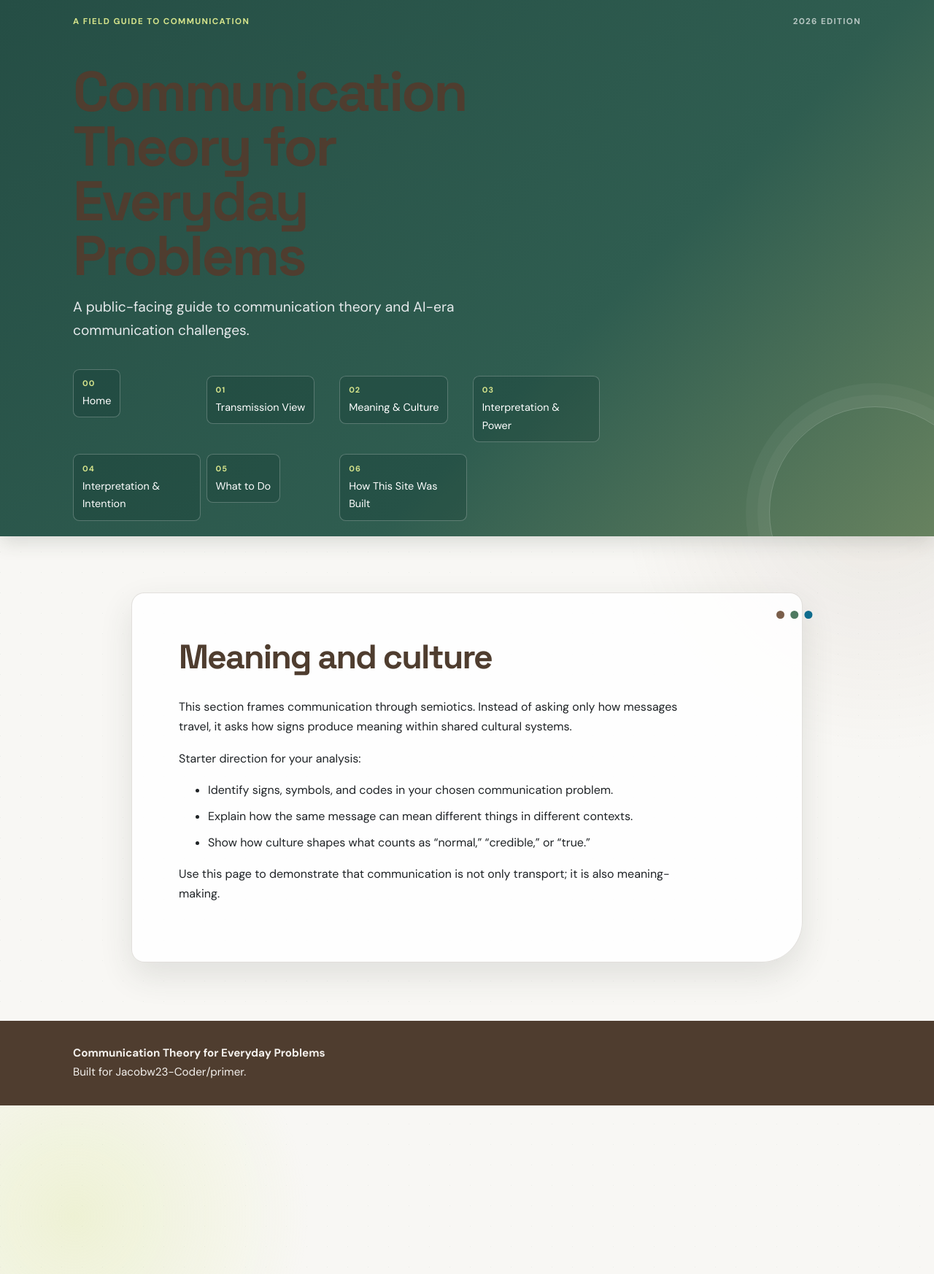
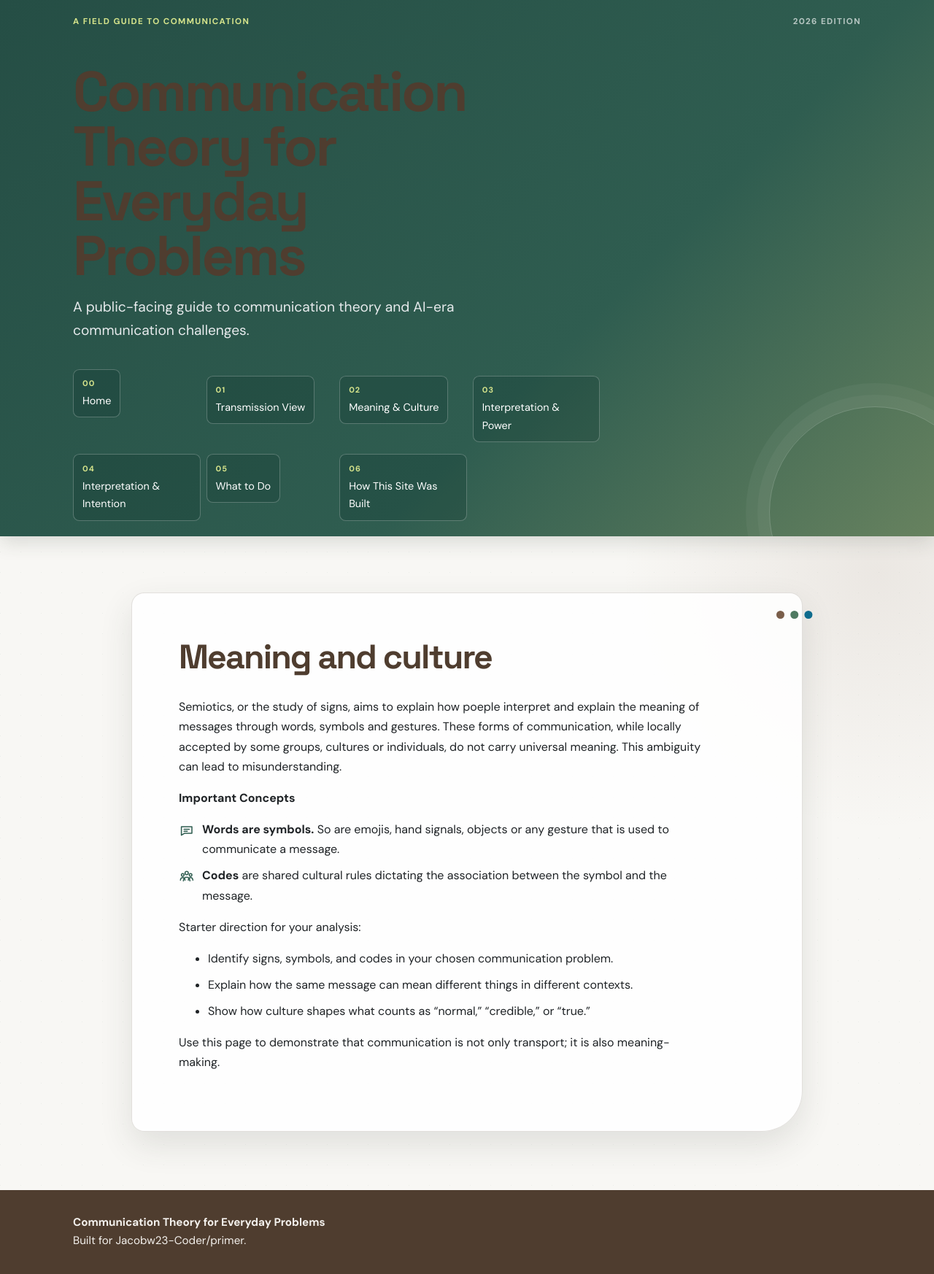
Before and after one commit to Jacobw23-Coder/primer, a Jekyll site: the page built from pages/meaning-and-culture.md, in a window 1280 px wide. Shown: the whole page at 73% size. Built offline with Jekyll 4.4.1, drawn with Linux system fonts in a browser that asks for light colours.

Commit message:
beginning content added to M&C page

```diff
--- a/assets/css/style.css
+++ b/assets/css/style.css
@@ -377,6 +377,33 @@ h3 {
   margin: 0.65rem 0 0;
 }
 
+.concept-list {
+  list-style: none;
+  padding-left: 0;
+}
+
+.concept-list li {
+  display: flex;
+  align-items: flex-start;
+  gap: 0.65rem;
+}
+
+.concept-list li + li {
+  margin-top: 0.55rem;
+}
+
+.concept-icon {
+  flex: 0 0 1.35rem;
+  width: 1.35rem;
+  height: 1.35rem;
+  margin-top: 0.28rem;
+  fill: none;
+  stroke: var(--forest-green);
+  stroke-linecap: round;
+  stroke-linejoin: round;
+  stroke-width: 1.7;
+}
+
 p,
 ul,
 ol {
--- a/pages/meaning-and-culture.md
+++ b/pages/meaning-and-culture.md
@@ -3,7 +3,28 @@ layout: default
 title: Meaning and culture
 ---
 
-This section frames communication through semiotics. Instead of asking only how messages travel, it asks how signs produce meaning within shared cultural systems.
+Semiotics, or the study of signs, aims to explain how poeple interpret and explain the meaning of messages through words, symbols and gestures. These forms of communication, while locally accepted by some groups, cultures or individuals, do not carry universal meaning. This ambiguity can lead to misunderstanding.
+
+**Important Concepts**
+<ul class="concept-list">
+  <li>
+    <svg class="concept-icon" viewBox="0 0 24 24" aria-hidden="true" focusable="false">
+      <path d="M4 5.5h16v10H9l-5 3v-13Z"></path>
+      <path d="M8 9.5h8M8 12.5h5"></path>
+    </svg>
+    <span><strong>Words are symbols.</strong> So are emojis, hand signals, objects or any gesture that is used to communicate a message.</span>
+  </li>
+  <li>
+    <svg class="concept-icon" viewBox="0 0 24 24" aria-hidden="true" focusable="false">
+      <circle cx="12" cy="6" r="2.5"></circle>
+      <circle cx="6" cy="9" r="2"></circle>
+      <circle cx="18" cy="9" r="2"></circle>
+      <path d="M7 18c.3-3.5 2-5.5 5-5.5s4.7 2 5 5.5"></path>
+      <path d="M2.5 17c.2-2.7 1.4-4 3.5-4s3.3 1.3 3.5 4M14.5 17c.2-2.7 1.4-4 3.5-4s3.3 1.3 3.5 4"></path>
+    </svg>
+    <span><strong>Codes</strong> are shared cultural rules dictating the association between the symbol and the message.</span>
+  </li>
+</ul>
 
 Starter direction for your analysis:
 
```
Also changed, not shown: pages/how-i-built-this-site.md (+1 -2 lines).
